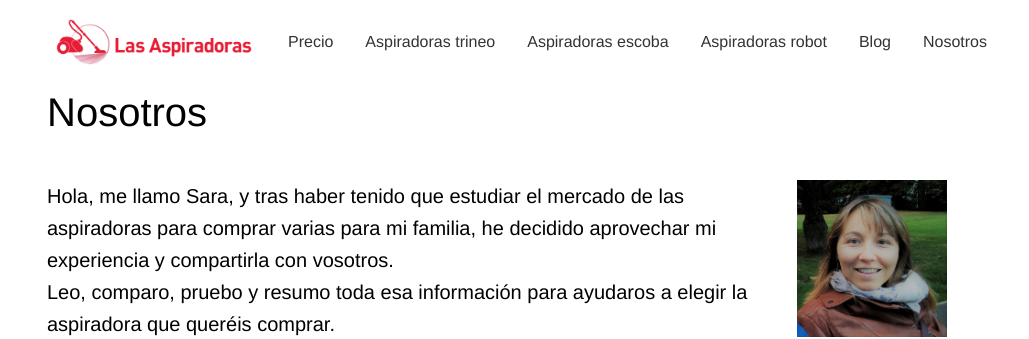
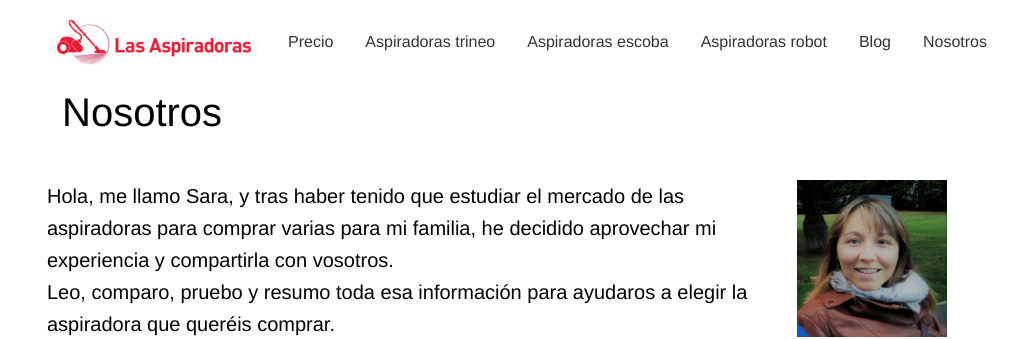
Before and after one commit to Puturru84/aspirador, a Jekyll site: the page built from _pages/nosotros.md, in a window 1280 px wide. Shown: the top 339 px of the page, without its empty margins (108-1137 px from the left). Built offline with Jekyll 4.4.1, drawn with Linux system fonts in a browser that asks for light colours; a script that is not in the unit is left out.

Commit message:
home bugs

```diff
--- a/_layouts/page.html
+++ b/_layouts/page.html
@@ -5,7 +5,7 @@ layout: default
 <main>
   <div class="row">
     <div class="small-12 columns">
-      <h1>{{ page.title }}</h1>
+      <h1 class="small-12 small-centered columns">{{ page.title }}</h1>
       {{ content }}
     </div>
   </div>
--- a/_pages/nosotros.md
+++ b/_pages/nosotros.md
@@ -4,7 +4,6 @@ layout: "page"
 title:  "Nosotros"
 ---
 <main>
-  <span class="go-to-section" id="Hola"></span>
   <body>
     <div class="row intro">
       <div class="small-9 columns">
```
